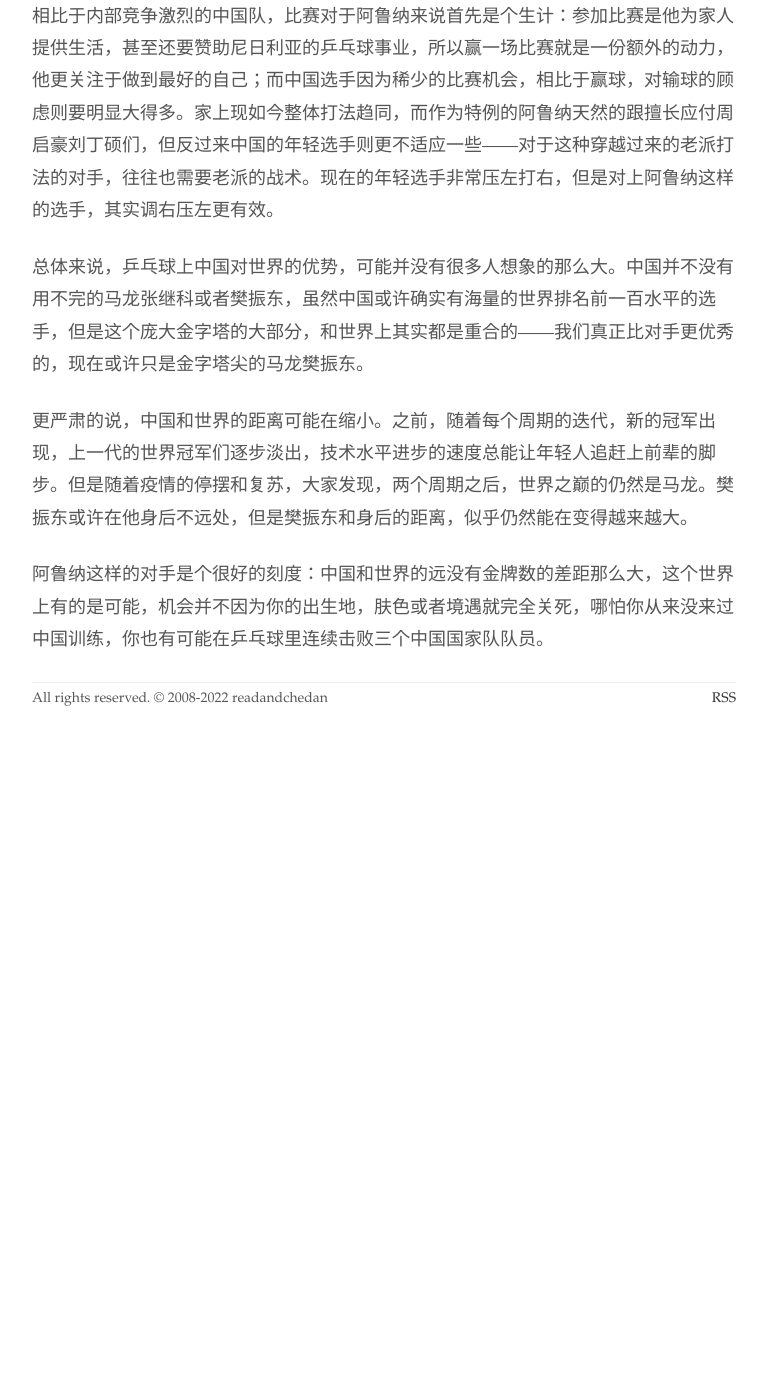
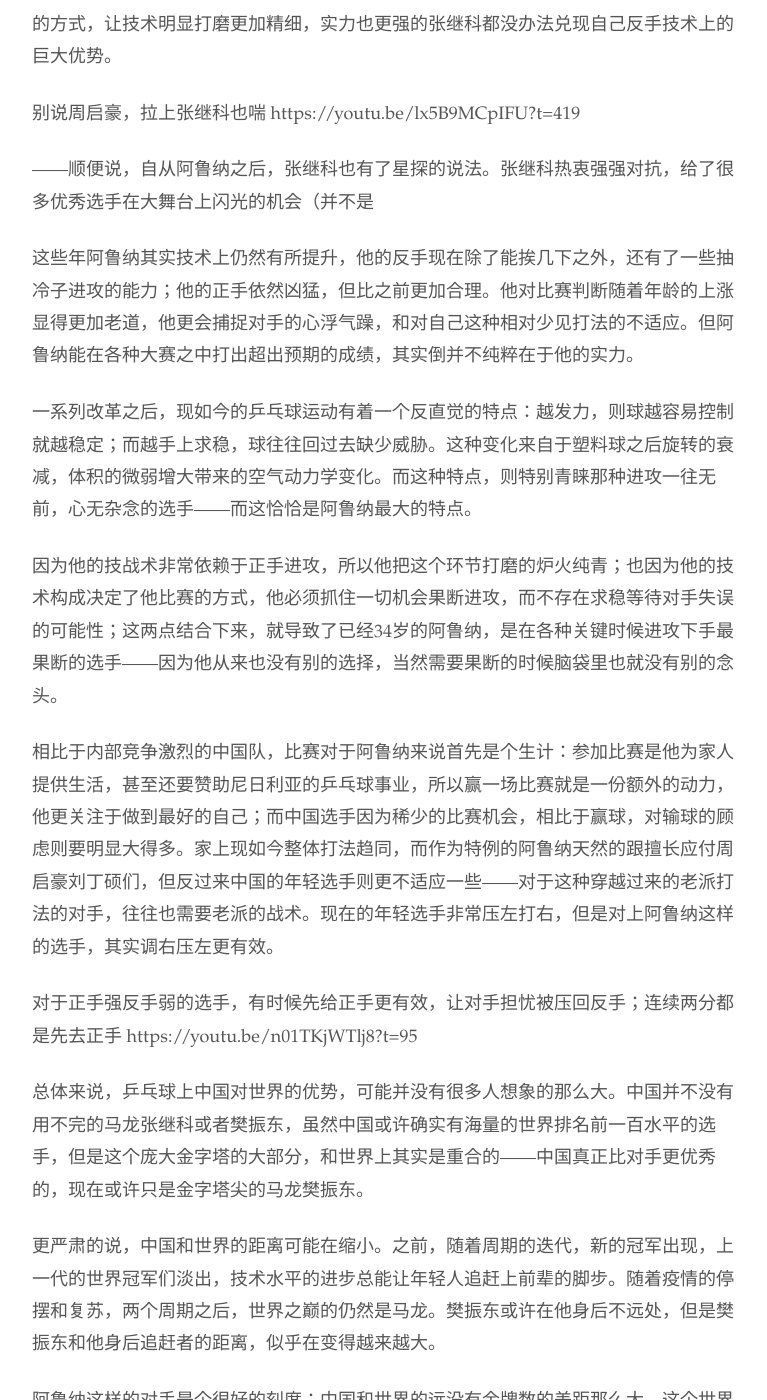
Before and after one commit to readandchedan/readandchedan.github.io, a Jekyll site: the page built from _posts/tabletennis/_posts/2022-04-10-quadri-aruna.md, in a window 1280 px wide and 1400 px high, scrolled down 2959 px. Shown: the whole window, without its empty margins (256-1023 px from the left). Built offline with Jekyll 4.4.1, drawn with Linux system fonts in a browser that asks for light colours; before the commit the page ends 3725 px from its top, so only the background shows below that; some of the changed text lies outside the part shown.

Commit message:
add link to video

```diff
--- a/_posts/tabletennis/_posts/2022-04-10-quadri-aruna.md
+++ b/_posts/tabletennis/_posts/2022-04-10-quadri-aruna.md
@@ -15,19 +15,50 @@ layout: default
 
 早在70年代末期，1955年代表英格兰出战的戴斯蒙德道格拉斯就开始征战欧洲赛场，和克兰帕尔，阿佩伊伦，斯特兰本格森，丁毅等等选手都有交战。斯蒙德道作为11次全英冠军，最好成绩到过世界排名第七，欧洲第三，绝对是欧洲一方豪强。在2012年伦敦奥运会这批选手冒头之前，戴斯蒙德算是英伦三岛乒乓球的代表人物。打法上说，他左手打法，两面弧圈，近台贴防配合中台弧圈，总体速度不快，但是反手很强，旋转力量不错，能周旋——出生在牙买加，代表英格兰，看球路却基本上是个东欧人。
 
+Desmond Douglas vs Ding Yi
+https://youtu.be/Y_oal7VqsqM?t=38
+横板反手对直板正手，右手对左手，反胶对正胶，弧圈对快攻
+对瓦尔德内尔
+https://www.youtube.com/watch?v=UKWimLw4Y6Q
+
 有意思的是，现在算是历史上黑人好手最多的时期：阿鲁纳在非洲比赛中的老冤家，埃及选手奥马尔，在东京奥运会男单中战胜代表乌克兰的寇磊，2019年世锦赛亚军法尔克，和中华台北名将庄智渊（怎么又是老庄）杀入八强，最终不敌马龙。他和阿鲁纳一起连续两届奥运会代表非洲闯入八强，是自从非洲在乒乓球项目上的最好成绩。
 
+奥马尔高光集锦，都是反手
+https://www.youtube.com/watch?v=wFS_blXjXC8
+
+
 非洲力量之外，欧洲之内也有一些很有特色的黑人选手：2021世锦赛淘汰法尔克的法国选手亚历山大卡辛，之前伦敦周期代表英格兰的达柳斯奈特等等。虽然有一些刻板印象，这些选手的共同点确实都是身体素质不错，运动能力高于项目平均，这之外他们的共同点并不很多：阿鲁纳是个热衷正手的侧身狂魔，但奥马尔却能用反手不爱用正手；卡辛爆发力好，但是比起任何肤色接近的选手，他风格（理所当然的）更接近他法国队的队友：近台凶狠的两面进攻，退台各种放高球，给机会就爱秀手感，一看就是西蒙·高茨的师弟。
+
+亚历山大卡辛对萨姆索诺夫
+https://youtu.be/RvxC174DPIA?t=216
 
 不过要说特色，阿鲁纳在现在整个乒坛也算是个独树一帜的存在。在反手技战术能力越来越强，大家都满桌子的跑着用反手回正手位短球的年代，阿鲁纳依然是个侧身狂魔，能勉强用正手那就坚决不用反手，仿佛乒乓的世界还在1990年。什么反手得势正手得分，斜线强强对抗，不存在的。在阿鲁纳的世界里，只有正手得分和正手得分。
 
 多哈挑战赛，对阵刘丁硕和周启豪，他对自己反手对抗的弱势并不怎么掩饰：他接发球大比例都是直接搓长，给对手上手准备侧身；如果没机会进攻，他的反手能靠两下，找机会侧身；而对手一旦变到右侧斜线，阿鲁纳则有一板几乎来者通吃中台反拉，威力爆表不说，还非常的有把握——从一个不严格意义的来说，阿鲁纳有点类似一个前三板粗糙到掉渣，然后把所有的天赋全都点到中台一板子的杀伤力上的许昕。
 
+反手就是能挨，都懒得掩饰
+https://youtu.be/9jx9Fhxm5iE?t=131
+
 如果只看球风，他几乎是一个90年代选手，虽然他1988年出生。更具体的说，阿鲁纳的技战术基本就是当年法国名将埃洛瓦重新打个包调整一下参数。埃洛瓦出道于80年代末期，和盖亭等名将算是一批选手。1997年世锦赛男团决赛，和王涛大战到31-29；1999年世乒赛，淘汰王励勤；2000年悉尼奥运会，2-0领先刘国梁之后被翻盘——但多数球迷对埃洛瓦有印象，多少来自于他小提琴形状的球拍。现如今的六角球拍，相比之下已经算是收敛很多。虽然阿鲁纳是个尼日利亚壮汉，而埃洛瓦是个灵活的法国小个子，两位都是两人都狂热的痴迷正手进攻，不能侧身我就反手夹着胳膊赌命夯一下。两位的正手动作都如狂放不羁仿佛马上起飞，而反手夹着打的辣眼睛的程度都如出一辙。
+
+画面上方为埃洛瓦，就这个反手动作，世锦赛淘汰过王励勤，辣眼睛
+https://youtu.be/qMoH1l6ryeA?t=306
+
+埃洛瓦曾用小提琴球拍，现在与岸度品牌合作，用正常形状球拍了
+https://pic2.zhimg.com/80/v2-10e1e5a19f9b9b69aa20f2b88c4e465d_1440w.jpg
+
+斯蒂卡六角形球拍，相比之下可以算是……传统而保守
+https://i.imgur.com/z7HKvi8.jpg
 
 但是现在毕竟不是90年代，阿鲁纳相比前辈还是有些发展：几乎所有的乒乓球选手，无论擅长正手还是反手，特长几乎都在从左侧进攻上。但是阿鲁纳与众不同，他几乎更喜欢从右方半台进攻。如果对手进攻他左侧不能得分，想再去右侧调动的时候会有巨大的心理压力——对面这一板子过来，通常就意味着攻守逆转。
 
+周启豪抢拉半出台发球到阿鲁纳正手，已经有些质量，还是被阿鲁纳直接大力夯回去；周启豪的中台反手回球也很有质量，仍然被原样大力夯回去——在这个距离能打出这样质量的人没几个
+https://youtu.be/9jx9Fhxm5iE?t=75
+
 他的这种特点，导致现在很主流反手半台强势的对手，对阿鲁纳并不好打。别说刘丁硕，赵子豪和周启豪，阿鲁纳成名的2014年世界杯，球路上面对当时还在世界之巅的张继科都显得非常适应。虽然最后2：4不敌，但是阿鲁纳擅长的强行把比赛变成右侧正手相持比拼的方式，让技术明显打磨更加精细，实力也更强的张继科都没办法兑现自己反手技术上的巨大优势。
+
+别说周启豪，拉上张继科也喘
+https://youtu.be/lx5B9MCpIFU?t=419
 
 ——顺便说，自从阿鲁纳之后，张继科也有了星探的说法。张继科热衷强强对抗，给了很多优秀选手在大舞台上闪光的机会（并不是
 
@@ -40,8 +71,11 @@ layout: default
 
 相比于内部竞争激烈的中国队，比赛对于阿鲁纳来说首先是个生计：参加比赛是他为家人提供生活，甚至还要赞助尼日利亚的乒乓球事业，所以赢一场比赛就是一份额外的动力，他更关注于做到最好的自己；而中国选手因为稀少的比赛机会，相比于赢球，对输球的顾虑则要明显大得多。家上现如今整体打法趋同，而作为特例的阿鲁纳天然的跟擅长应付周启豪刘丁硕们，但反过来中国的年轻选手则更不适应一些——对于这种穿越过来的老派打法的对手，往往也需要老派的战术。现在的年轻选手非常压左打右，但是对上阿鲁纳这样的选手，其实调右压左更有效。
 
-总体来说，乒乓球上中国对世界的优势，可能并没有很多人想象的那么大。中国并不没有用不完的马龙张继科或者樊振东，虽然中国或许确实有海量的世界排名前一百水平的选手，但是这个庞大金字塔的大部分，和世界上其实都是重合的——我们真正比对手更优秀的，现在或许只是金字塔尖的马龙樊振东。
+对于正手强反手弱的选手，有时候先给正手更有效，让对手担忧被压回反手；连续两分都是先去正手
+https://youtu.be/n01TKjWTlj8?t=95
 
-更严肃的说，中国和世界的距离可能在缩小。之前，随着每个周期的迭代，新的冠军出现，上一代的世界冠军们逐步淡出，技术水平进步的速度总能让年轻人追赶上前辈的脚步。但是随着疫情的停摆和复苏，大家发现，两个周期之后，世界之巅的仍然是马龙。樊振东或许在他身后不远处，但是樊振东和身后的距离，似乎仍然能在变得越来越大。
+总体来说，乒乓球上中国对世界的优势，可能并没有很多人想象的那么大。中国并不没有用不完的马龙张继科或者樊振东，虽然中国或许确实有海量的世界排名前一百水平的选手，但是这个庞大金字塔的大部分，和世界上其实是重合的——中国真正比对手更优秀的，现在或许只是金字塔尖的马龙樊振东。
 
-阿鲁纳这样的对手是个很好的刻度：中国和世界的远没有金牌数的差距那么大，这个世界上有的是可能，机会并不因为你的出生地，肤色或者境遇就完全关死，哪怕你从来没来过中国训练，你也有可能在乒乓球里连续击败三个中国国家队队员。
+更严肃的说，中国和世界的距离可能在缩小。之前，随着周期的迭代，新的冠军出现，上一代的世界冠军们淡出，技术水平的进步总能让年轻人追赶上前辈的脚步。随着疫情的停摆和复苏，两个周期之后，世界之巅的仍然是马龙。樊振东或许在他身后不远处，但是樊振东和他身后追赶者的距离，似乎在变得越来越大。
+
+阿鲁纳这样的对手是个很好的刻度：中国和世界的远没有金牌数的差距那么大，这个世界上有的是可能，机会并不因为你的出生地，肤色或者境遇就完全关死。哪怕你从来没来过中国训练，你也有可能在乒乓球里连续击败三个中国国家队队员。
```
